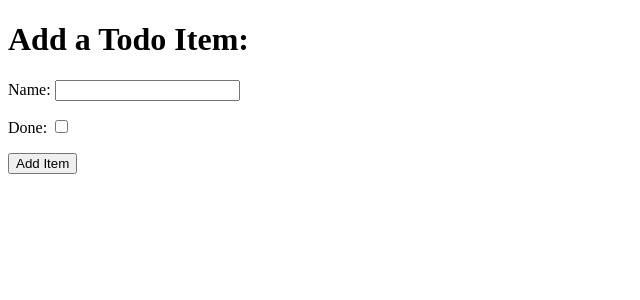
After one commit to JimLynx/fsf-django-vs, a Django app: page /add in a window 1280 px wide. The commit adds this page. Shown: the top 300 px of the page, without its empty margins (0-640 px from the left). Run offline with Django 3.2, Linux system fonts and the light colour scheme; some libraries are stand-ins or nearby versions.

Commit message:
Add 'add item' functionality and views

```diff
--- a/django_todo/urls.py
+++ b/django_todo/urls.py
@@ -15,9 +15,10 @@ Including another URLconf
 """
 from django.contrib import admin
 from django.urls import path
-from todo.views import get_todo_list
+from todo.views import get_todo_list, add_item
 
 urlpatterns = [
     path('admin/', admin.site.urls),
-    path('', get_todo_list, name="get_todo_list")
+    path('', get_todo_list, name="get_todo_list"),
+    path('add', add_item, name="add")
 ]
--- /dev/null
+++ b/todo/templates/todo/add_item.html
@@ -0,0 +1,49 @@
+<!DOCTYPE html>
+<html lang="en">
+
+<head>
+    <meta charset="UTF-8">
+    <meta name="viewport" content="width=device-width, initial-scale=1.0">
+    <meta http-equiv="X-UA-Compatible" content="ie=edge">
+    <meta name="Description" content="Enter your description here" />
+    <!-- <link rel="stylesheet" href="https://cdnjs.cloudflare.com/ajax/libs/twitter-bootstrap/4.5.3/css/bootstrap.min.css"> -->
+    <!-- <link rel="stylesheet" href="https://cdnjs.cloudflare.com/ajax/libs/font-awesome/5.15.1/css/all.min.css"> -->
+    <!-- <link rel="stylesheet" href="assets/css/style.css"> -->
+    <title>To Do App</title>
+</head>
+
+<body>
+    <h1>Add a Todo Item:</h1>
+
+    <form method="POST" action="add">
+        <!-- security token  -->
+        {% csrf_token %}
+        <div>
+            <p>
+                <label for="id_name">Name: </label>
+                <input type="text" id="id_name" name="item_name" />
+            </p>
+        </div>
+
+        <div>
+            <p>
+                <label for="id_done">Done: </label>
+                <input type="checkbox" id="id_done" name="done" />
+            </p>
+        </div>
+
+        <div>
+            <p>
+                <button type="submit">Add Item</button>
+            </p>
+        </div>
+    </form>
+
+
+
+    <!-- <script src="https://cdnjs.cloudflare.com/ajax/libs/jquery/3.5.1/jquery.slim.min.js"></script>
+<script src="https://cdnjs.cloudflare.com/ajax/libs/popper.js/1.16.1/umd/popper.min.js"></script>
+<script src="https://cdnjs.cloudflare.com/ajax/libs/twitter-bootstrap/4.5.3/js/bootstrap.min.js"></script> -->
+</body>
+
+</html>
--- a/todo/templates/todo/todo_list.html
+++ b/todo/templates/todo/todo_list.html
@@ -17,15 +17,16 @@
         {% for item in items %}
         <tr>
             {% if item.done %}
-                <td><strike>{ item.name }</strike></td>
+                <td><strike>{{ item.name }}</strike></td>
             {% else %}
-                <td>{ item.name }</td>
+                <td>{{ item.name }}</td>
             {% endif %}
         </tr>
         {% empty %}
         <tr><td>You have nothing to do</td></tr>
         {% endfor %}
     </table>
+    <a href="/add">Add an Item</a>
 
 
 
--- a/todo/views.py
+++ b/todo/views.py
@@ -1,4 +1,4 @@
-from django.shortcuts import render, HttpResponse
+from django.shortcuts import render, redirect
 from .models import Item
 # Create your views here.
 
@@ -8,5 +8,14 @@ def get_todo_list(request):
     context = {
         'items': items
     }
-    # return HttpResponse("Hello")
     return render(request, 'todo/todo_list.html', context)
+
+
+def add_item(request):
+    if request.method == 'POST':
+        name = request.POST.get('item_name')
+        done = 'done' in request.POST
+        Item.objects.create(name=name, done=done)
+
+        return redirect('get_todo_list')
+    return render(request, 'todo/add_item.html')
```
Also changed, not shown: db.sqlite3.
